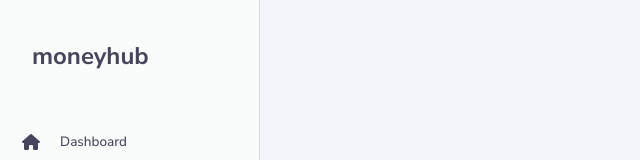
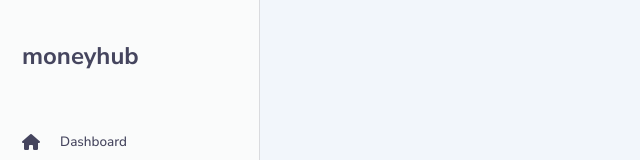
Before and after one commit to eddiemaceda11/moneyhub-v2, an Angular app: page / in a window 1280 px wide. Shown: the top 160 px of the page, without its empty margins (0-640 px from the left). Built offline with nearby package versions, Linux system fonts and the light colour scheme.

Commit message:
Update width for the collapsed sidebar

```diff
--- a/src/app/sidebar/desktop-sidebar/desktop-sidebar.component.scss
+++ b/src/app/sidebar/desktop-sidebar/desktop-sidebar.component.scss
@@ -17,7 +17,7 @@
 
   &.sidebar-closed {
     // You can add styles here later if needed
-    width: 88px;
+    width: 63px;
   }
 
   p,
@@ -30,7 +30,7 @@
     display: flex;
     align-items: center;
     width: 100%;
-    padding: 40px 32px;
+    padding: 40px 22px;
     height: 101.76px;
 
     h2 {
```
